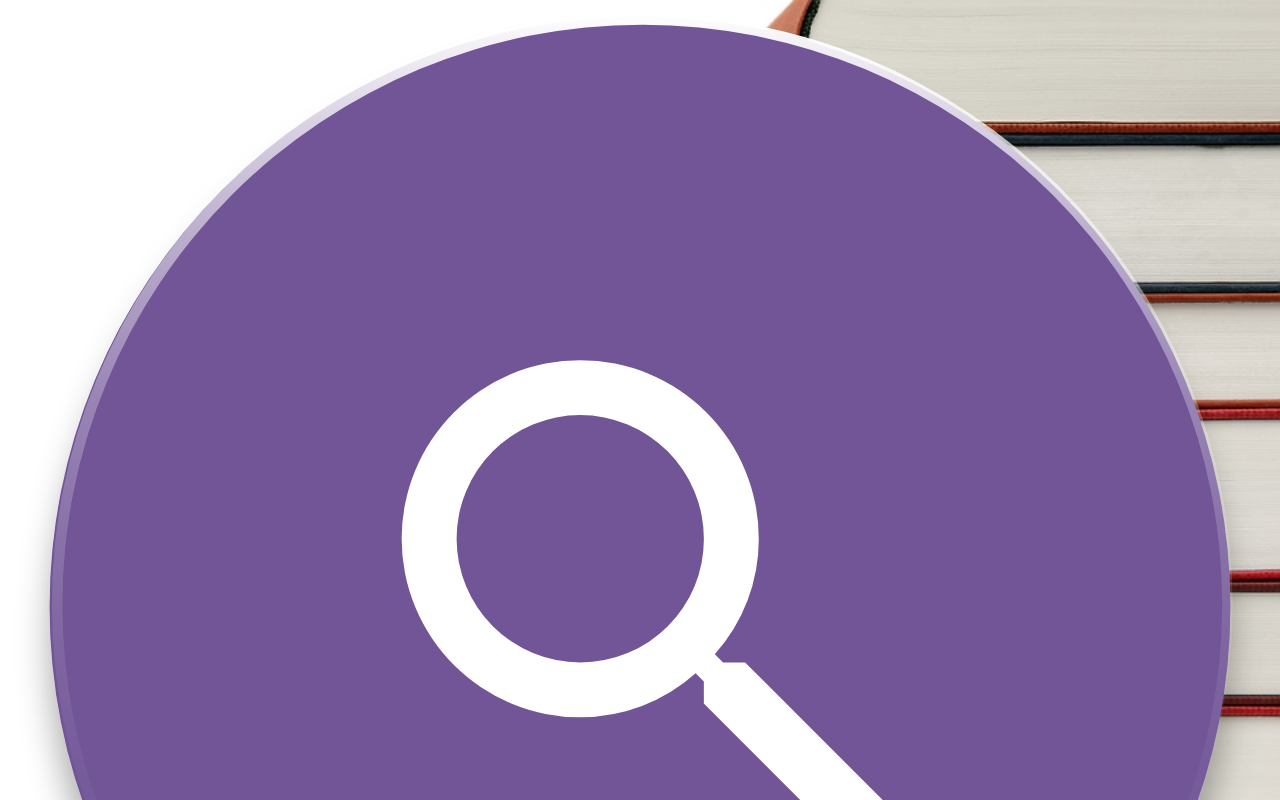
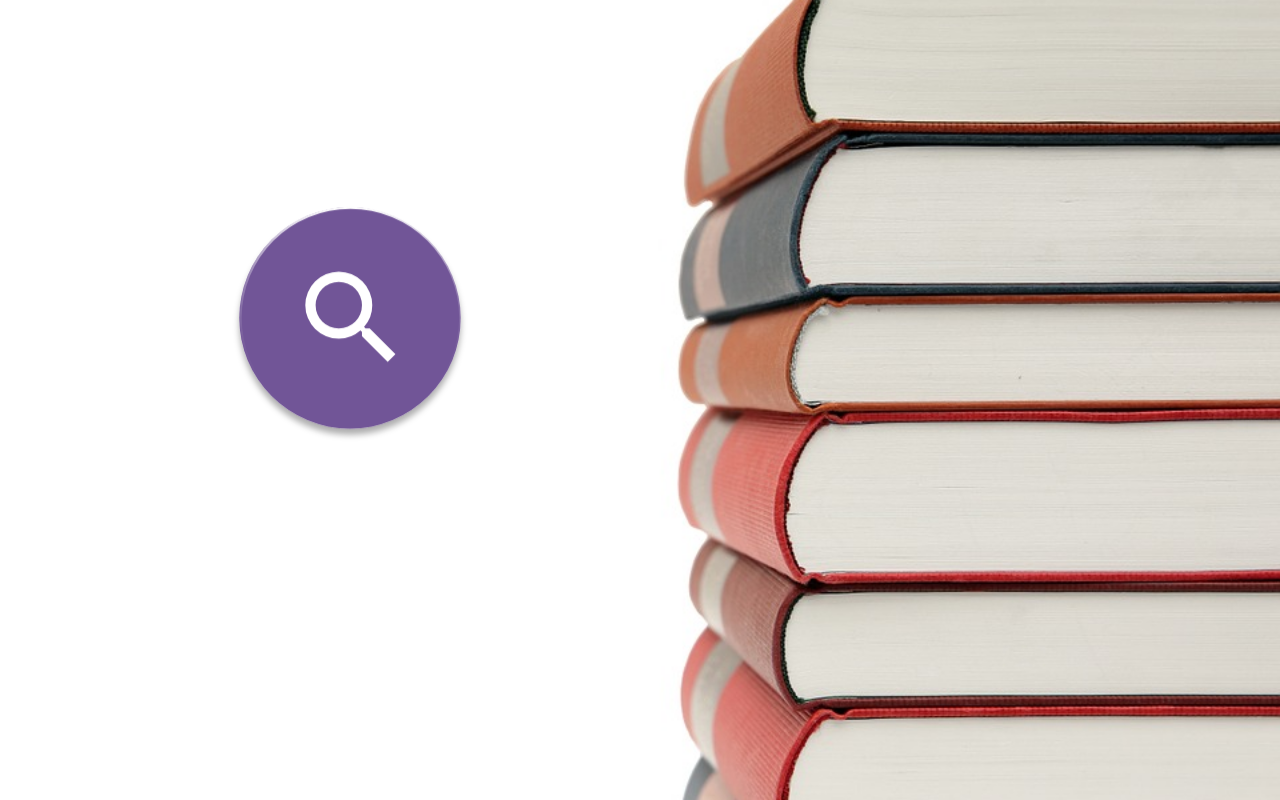
Before and after one commit to skhamoud/wiki-engine, a React (Create React App) app: page / in a window 1280 px wide. Shown: the top 800 px of the page. Built offline with nearby package versions, Linux system fonts and the light colour scheme.

Commit message:
Implement SearchButton component

```diff
--- /dev/null
+++ b/src/components/SearchButton.jsx
@@ -0,0 +1,20 @@
+import React from 'react';
+
+// ================Assets============
+import btn from "../assets/search-btn.svg"
+
+// ==========searchButton=============
+/**
+ * @param {props} props
+ * onClick: function => fires on button onClick
+ * btnContainer: string => className of Button container
+ * visible: string  => 'visible' || 'hidden', className
+ */
+const SearchButton = (props) => {
+  return (
+      <div className={`search-btn ${props.btnContainer||''} ${props.visible || ''}`} onClick={props.onClick} >
+        <img src={btn} alt="searchButton"  />
+      </div>
+	);
+}
+export default SearchButton;
--- a/src/components/SearchComponent.jsx
+++ b/src/components/SearchComponent.jsx
@@ -1,49 +1,61 @@
-// ============Modules==========
+// ============Modules==================
 import React, { Component } from "react";
 import { Route } from "react-router-dom";
-// ========components =========
+// ========components ===================
 import TextInput from './TextInputComponent';
-// ================Assets============
-import btn from "../assets/search-btn.svg"
+import SearchButton from './SearchButton';
 
-// searchButton
-const SearchButton = (props) => {
-  return (
-      <div className={`search-btn ${props.visible || ''}`} onClick={props.onClick} >
-        <img src={btn} alt="searchButton"  />
-      </div>
-	);
-}
 
-// Modal
-const Modal = (props) => (
-	<div className="modal-bg" onClick={props.onClick || null} ></div>)
 
-// SearchComponent
+// ==============SearchComponent==============
+// needs 2 props:
+// - onSearch: function
+// - btnContainer: className for page spefic container of the btn
+
 class SearchComponent extends Component {
   constructor(props) {
 		super(props);
 		this.state = { modalVisible: false };
-		this.handleButtonClick= this.handleButtonClick.bind(this);
-  }
+		this.toggleModal = this.toggleModal.bind(this);
+	}
+
 	render() {
 		const searchInputVisible = this.state.modalVisible ? 'visible' : 'hidden';
 		const searchButtonVisible = this.state.modalVisible ? 'hidden' : 'visible';
 		return (
 			<div>
-				<SearchButton onClick={this.handleButtonClick} visible={searchButtonVisible} />
+				<SearchButton
+					onClick={this.toggleModal}
+					visible={searchButtonVisible}
+					btnContainer={this.props.btnContainer||''}
+				/>
 
 				<div className={`searchbox ${searchInputVisible}`} >
-					<Modal onClick={this.handleButtonClick}/>
+					<Modal onClick={this.toggleModal} />
+
+					{/*Wrap TextInput in router to pass history to it*/}
 					<Route render={({ history }) => (
-						<TextInput onSearch={this.props.onSearch} navigateTo={history.push} />
+						<TextInput onSearch={this.props.onSearch}
+							navigateTo={(place) => {
+							history.push(place)
+							this.setState({modalVisible:false})
+						}} />
 					)} />
 				</div>
 
 			</div>);
-  }
-	handleButtonClick() {
+	}
+
+	toggleModal() {
 		this.setState((prevState, props) => ({modalVisible:!prevState.modalVisible}))
 	}
 }
+
+// ===============Modal====================
+/**
+ * needs onClick prop : function that fires when you click anywhere in modal
+ *
+ */
+const Modal = (props) => <div className="modal-bg" onClick={props.onClick || null} ></div>;
+
 export default SearchComponent;
--- a/src/pages/Articles.jsx
+++ b/src/pages/Articles.jsx
@@ -1,4 +1,6 @@
 import React from 'react';
+import SearchComponent from '../components/SearchComponent';
+
 //========= Articles Component =================
 export default function Articles(props) {
   const data = props.data;
@@ -14,8 +16,16 @@ export default function Articles(props) {
 
   return (
     <div className="articles">
+      <h1>Articles</h1>
+
+      {/*Search btn*/}
+      <SearchComponent
+        onSearch={props.fetchArticles}
+        btnContainer="search-btn_articles"
+      />
+
+      {/* Search Results*/}
       <ul className="articles-ul">
-        <h2>Articles</h2>
         {articles}
       </ul>
     </div>
@@ -23,7 +33,7 @@ export default function Articles(props) {
 }
 
 // ======== Article Component =================
-function Article (props) {
+const Article = (props) => {
   return (
     <li className="article">
       <a href={props.url} target="_blank">
--- a/src/pages/Home.jsx
+++ b/src/pages/Home.jsx
@@ -4,7 +4,6 @@ import SearchComponent from '../components/SearchComponent';
 
 // ========Assets==================
 import bgImage from '../assets/books.jpg' ;
-
 
 const Home = (props)=>  {
   const homeStyle = {
@@ -13,7 +12,10 @@ const Home = (props)=>  {
   }
   return (
     <div style={homeStyle} >
-      <SearchComponent  onSearch={props.onSearch}/>
+      <SearchComponent
+        onSearch={props.fetchArticles}
+        btnContainer="search-btn_home"
+      />
     </div>
     );
 }
```
Also changed, not shown: src/components/TextInputComponent.jsx (+18 -4 lines).
